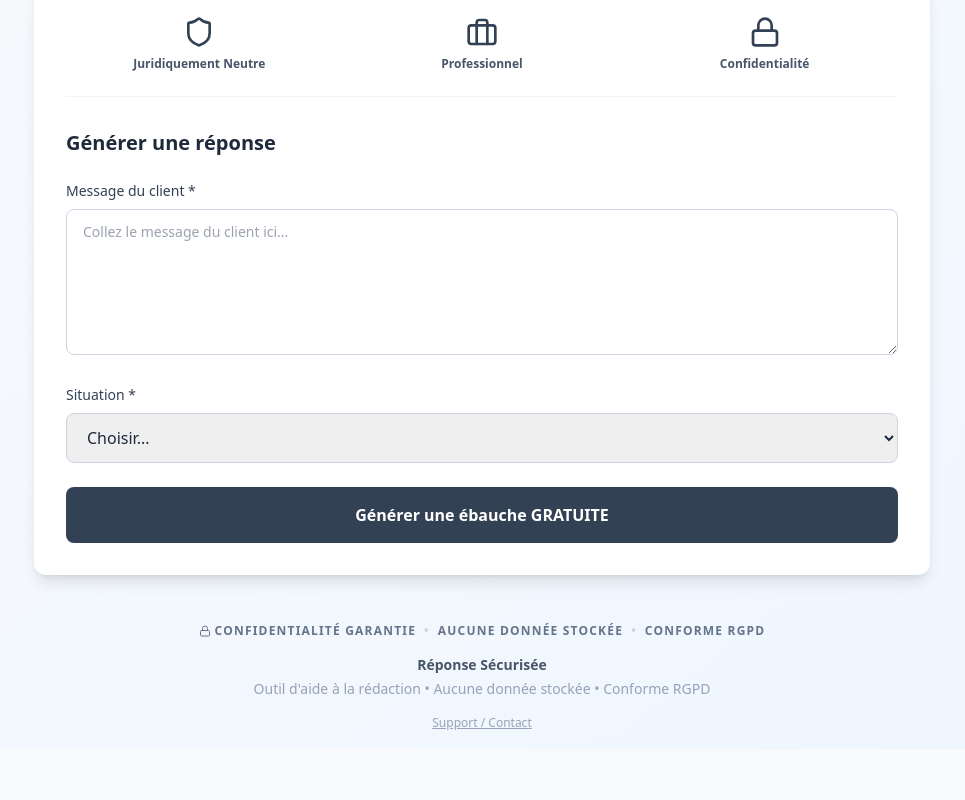
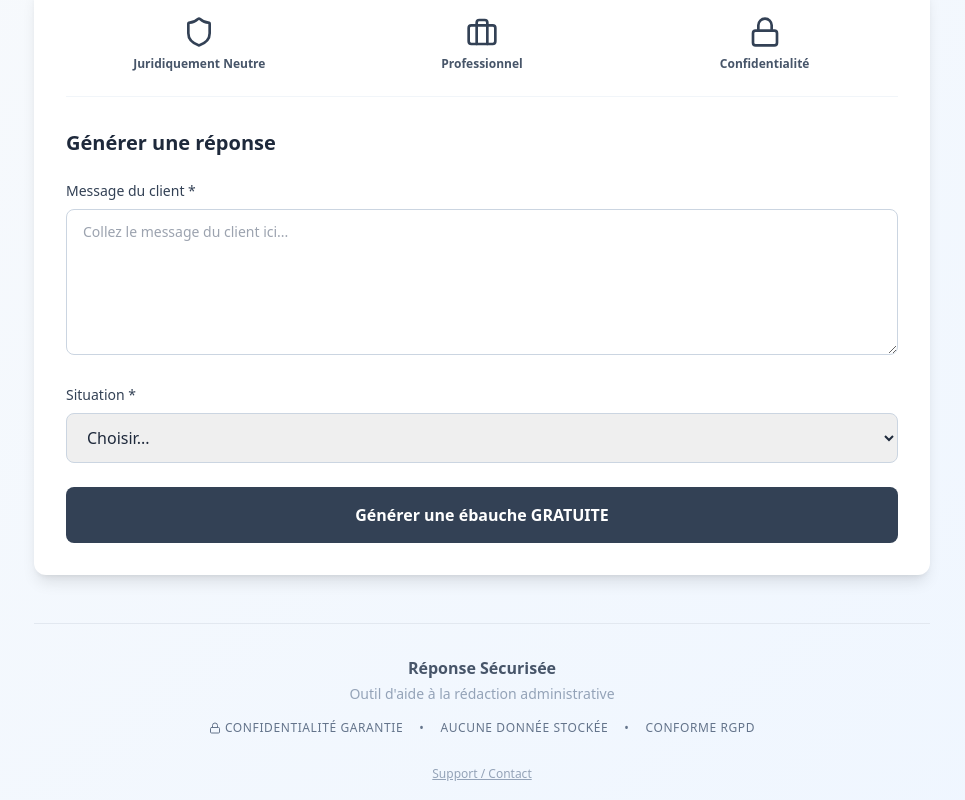
Before and after one commit to reponsesecurisee-pixel/my-landing-app, a Next.js app: page / in a window 1280 px wide. Shown: the part 280-1080 px from the top of the page, without its empty margins (158-1123 px from the left). Before the commit the page ends 1029 px from the top, so only its background shows below. Built offline with nearby package versions, Linux system fonts and the light colour scheme.

Commit message:
Update page.js

```diff
--- a/app/page.js
+++ b/app/page.js
@@ -279,22 +279,21 @@ export default function ReclamationApp() {
            </div>
         )}
 
-        {/* НИЖНИЙ БЛОК ДОВЕРИЯ (ВАШ ТЕКСТ) */}
-        <div className="mt-12 text-center space-y-4">
-            <div className="flex justify-center items-center gap-2 text-xs text-slate-500 uppercase tracking-widest font-semibold">
+        {/* НИЖНИЙ БЛОК ДОВЕРИЯ (ИСПРАВЛЕННЫЙ - БЕЗ ДУБЛЕЙ) */}
+        <div className="mt-12 pt-8 border-t border-slate-200 text-center">
+
+            <p className="font-bold text-slate-600 mb-1">Réponse Sécurisée</p>
+            <p className="text-slate-400 text-sm mb-4">Outil d'aide à la rédaction administrative</p>
+
+            <div className="flex flex-wrap justify-center items-center gap-x-4 gap-y-2 text-xs text-slate-500 uppercase tracking-wider mb-6">
                 <span className="flex items-center gap-1"><Lock className="w-3 h-3"/> Confidentialité garantie</span>
-                <span className="hidden md:inline text-slate-300">•</span>
+                <span>•</span>
                 <span>Aucune donnée stockée</span>
-                <span className="hidden md:inline text-slate-300">•</span>
+                <span>•</span>
                 <span>Conforme RGPD</span>
             </div>
 
-            <div className="text-slate-400 text-sm">
-                <span className="font-bold text-slate-600 block mb-1">Réponse Sécurisée</span>
-                Outil d'aide à la rédaction • Aucune donnée stockée • Conforme RGPD
-            </div>
-
-            <button onClick={() => setShowSupport(true)} className="text-slate-400 text-xs hover:text-slate-600 underline">
+            <button onClick={() => setShowSupport(true)} className="text-slate-400 text-xs hover:text-slate-600 underline transition">
                 Support / Contact
             </button>
         </div>
```
